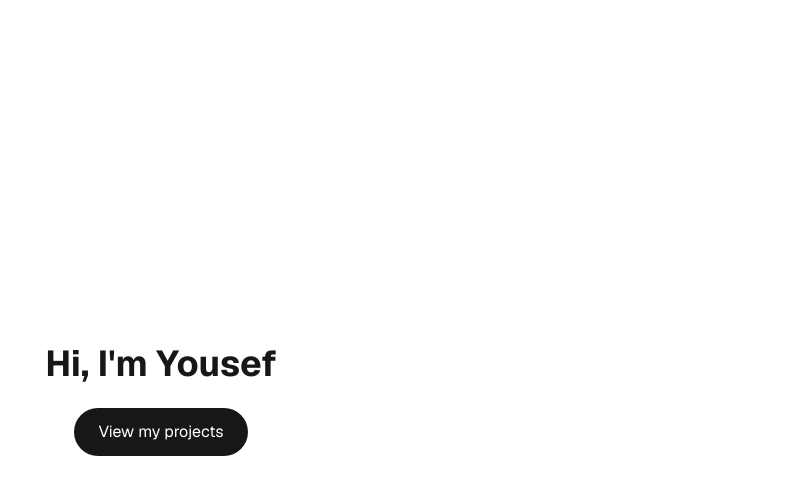
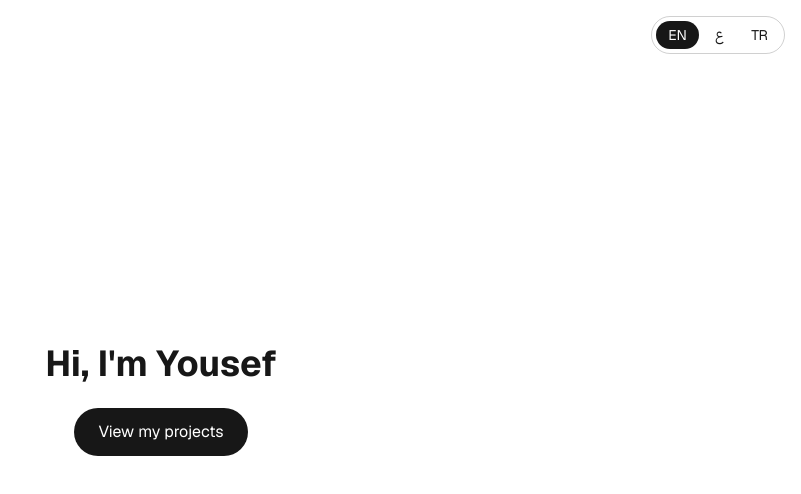
Before and after one commit to yousef-abouteem/portfolio, a Next.js app: page /en in a window 1280 px wide. Shown: the top 494 px of the page, without its empty margins (479-1280 px from the left). Built offline with nearby package versions, Linux system fonts and the light colour scheme.

Commit message:
Add locale-aware navigation and language switcher

```diff
--- a/src/app/[locale]/page.tsx
+++ b/src/app/[locale]/page.tsx
@@ -1,4 +1,5 @@
 import { getTranslations, setRequestLocale } from "next-intl/server";
+import LanguageSwitcher from "@/components/LanguageSwitcher";
 
 export default async function HomePage({ params }: PageProps<"/[locale]">) {
   const { locale } = await params;
@@ -8,6 +9,11 @@ export default async function HomePage({ params }: PageProps<"/[locale]">) {
 
   return (
     <main className="flex min-h-screen flex-col items-center justify-center gap-6 p-8">
+
+            <div className="fixed top-4 end-4">
+        <LanguageSwitcher />
+      </div>
+
       <h1 className="text-4xl font-bold">{t("greeting")}</h1>
       <a
         href="#projects"
--- /dev/null
+++ b/src/components/LanguageSwitcher.tsx
@@ -0,0 +1,50 @@
+"use client";
+
+import { useTransition } from "react";
+import { useLocale } from "next-intl";
+import { usePathname, useRouter } from "@/i18n/navigation";
+import { routing } from "@/i18n/routing";
+
+type Locale = (typeof routing.locales)[number];
+
+const labels: Record<Locale, string> = {
+  en: "EN",
+  ar: "ع",
+  tr: "TR",
+};
+
+export default function LanguageSwitcher() {
+  const locale = useLocale();
+  const router = useRouter();
+  const pathname = usePathname();
+  const [isPending, startTransition] = useTransition();
+
+  function switchTo(next: Locale) {
+    startTransition(() => {
+      router.replace(pathname, { locale: next });
+    });
+  }
+
+  return (
+    <div
+      dir="ltr"
+      className="flex gap-1 rounded-full border border-foreground/20 p-1"
+    >
+      {routing.locales.map((l) => (
+        <button
+          key={l}
+          onClick={() => switchTo(l)}
+          disabled={isPending || l === locale}
+          aria-current={l === locale ? "true" : undefined}
+          className={`rounded-full px-3 py-1 text-sm transition ${
+            l === locale
+              ? "bg-foreground text-background"
+              : "hover:bg-foreground/10"
+          }`}
+        >
+          {labels[l]}
+        </button>
+      ))}
+    </div>
+  );
+}
--- /dev/null
+++ b/src/i18n/navigation.ts
@@ -0,0 +1,5 @@
+import { createNavigation } from "next-intl/navigation";
+import { routing } from "./routing";
+
+export const { Link, redirect, usePathname, useRouter, getPathname } =
+  createNavigation(routing);
```
